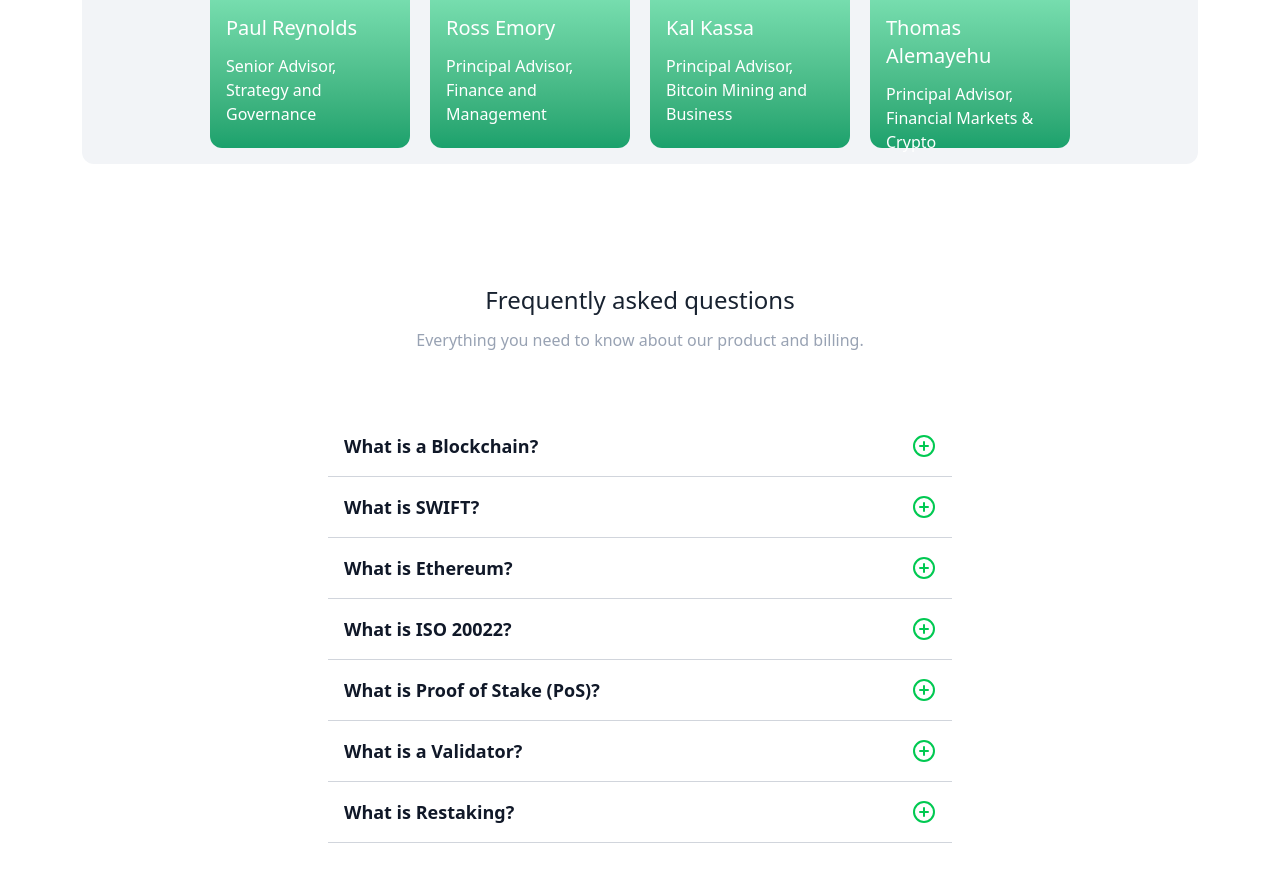
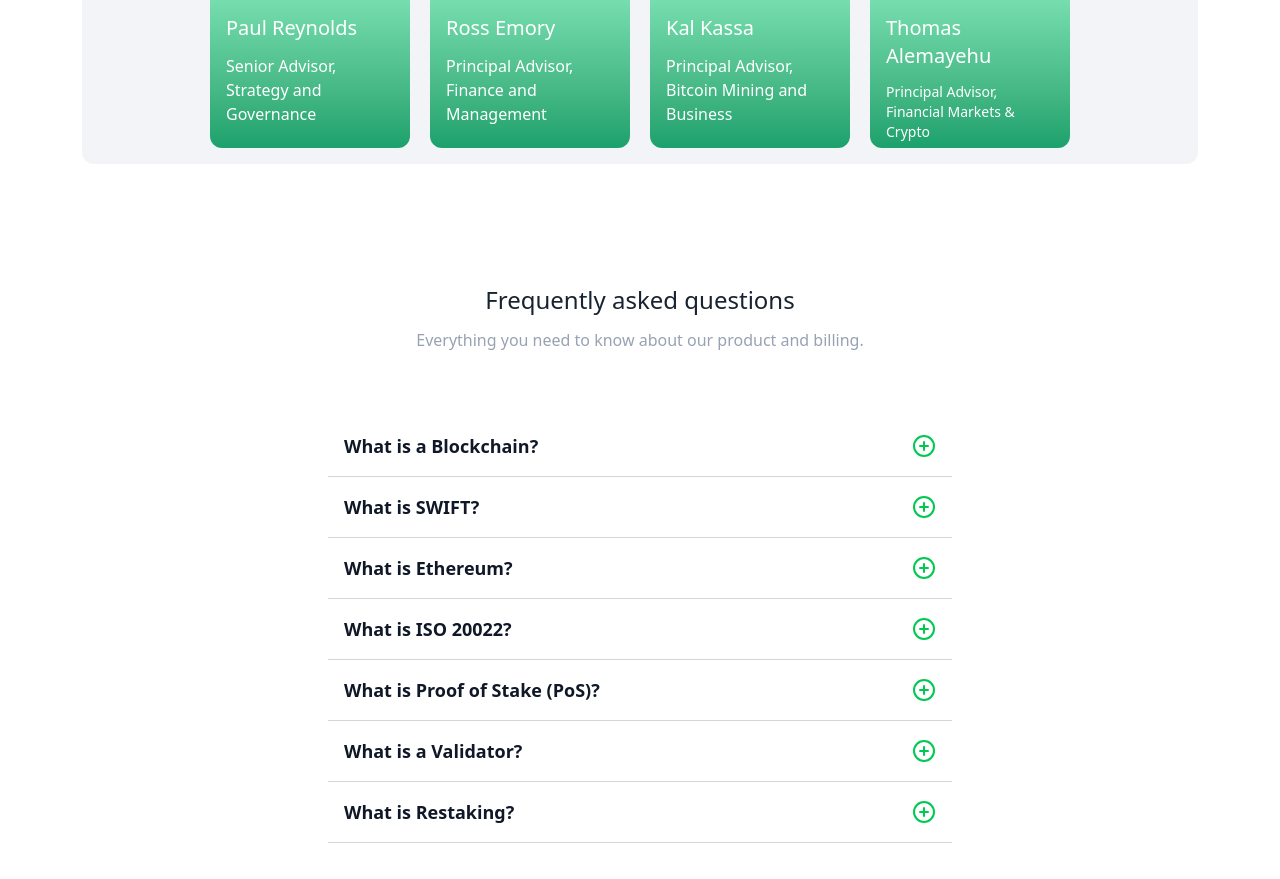
Before and after one commit to 0xseree/website, a React (Vite) app: page / in a window 1280 px wide. Shown: the part 2699-3578 px from the top of the page. Built offline with nearby package versions, Linux system fonts and the light colour scheme.

Commit message:
update Thomas text

```diff
--- a/src/components/MeetTheTeam.tsx
+++ b/src/components/MeetTheTeam.tsx
@@ -170,11 +170,11 @@
                 Thomas Alemayehu
               </h3>
 
-              <p className="mt-3 text-white">
+                <p className="mt-3 text-white text-sm">
                 Principal Advisor,
                 <br />
                 Financial Markets & Crypto
-              </p>
+                </p>
             </div>
           </div>
         </div>
```
